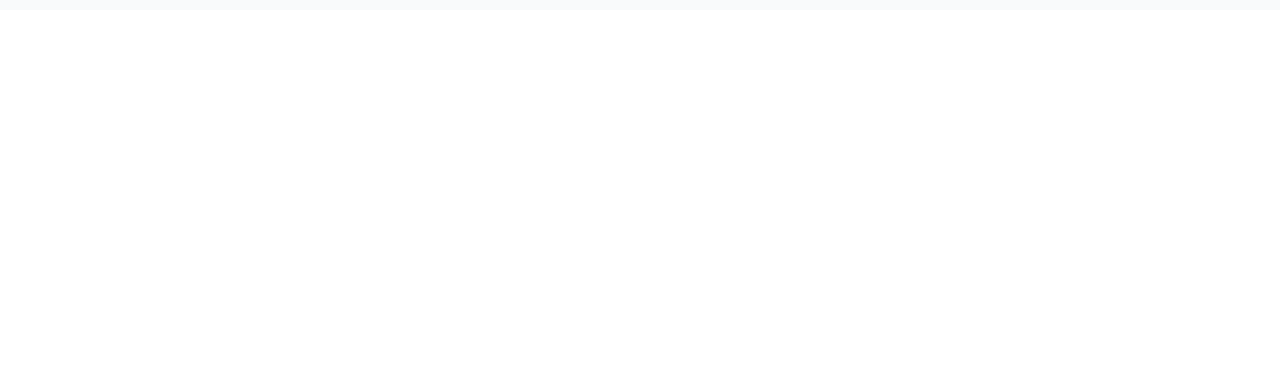
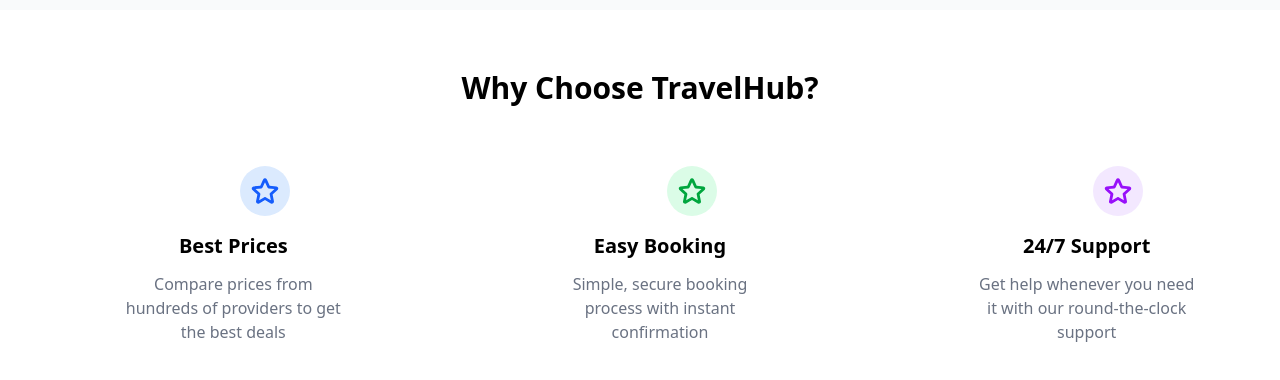
Before and after one commit to mirjetamustafa/TravelHub, a React (Vite) app: page / in a window 1280 px wide. Shown: the part 1998-2378 px from the top of the page. Before the commit the page ends 2008 px from the top, so only its background shows below. Built offline with nearby package versions, Linux system fonts and the light colour scheme.

Commit message:
Home finished

```diff
--- a/src/components/Home.jsx
+++ b/src/components/Home.jsx
@@ -2,6 +2,7 @@ import React from 'react'
 import Table from './Table'
 import Map from './Map'
 import Travelers from './Travelers'
+import { TiStarOutline } from 'react-icons/ti'
 
 const Home = () => {
   return (
@@ -33,6 +34,52 @@ const Home = () => {
       <section className="bg-gray-50 w-full mt-15">
         <Travelers />
       </section>
+
+      <section className="my-15">
+        <h1 className="text-3xl font-bold text-center">
+          Why Choose TravelHub?
+        </h1>
+        <div className="grid justify-items-center md:grid-cols-3 grid-cols-1 mt-15">
+          <div className="ml-10">
+            <TiStarOutline
+              size={50}
+              className=" bg-blue-100 text-blue-600 rounded-full p-2 ml-50 font-bold"
+            />
+            <h1 className="text-xl font-bold mt-4 text-center">Best Prices</h1>
+            <div className="mx-20 mt-3">
+              <p className="text-gray-500 text-center">
+                Compare prices from hundreds of providers to get the best deals
+              </p>
+            </div>
+          </div>
+
+          <div className="ml-10 max-md:mt-9">
+            <TiStarOutline
+              size={50}
+              className=" bg-green-100 text-green-600 rounded-full p-2 ml-50 font-bold"
+            />
+            <h1 className="text-xl font-bold mt-4 text-center">Easy Booking</h1>
+            <div className="mx-20 mt-3">
+              <p className="text-gray-500 text-center">
+                Simple, secure booking process with instant confirmation
+              </p>
+            </div>
+          </div>
+
+          <div className="ml-10 max-md:mt-9">
+            <TiStarOutline
+              size={50}
+              className=" bg-purple-100 text-purple-600 rounded-full p-2 ml-50 font-bold"
+            />
+            <h1 className="text-xl font-bold mt-4 text-center">24/7 Support</h1>
+            <div className="mx-20 mt-3">
+              <p className="text-gray-500 text-center">
+                Get help whenever you need it with our round-the-clock support
+              </p>
+            </div>
+          </div>
+        </div>
+      </section>
     </main>
   )
 }
```
